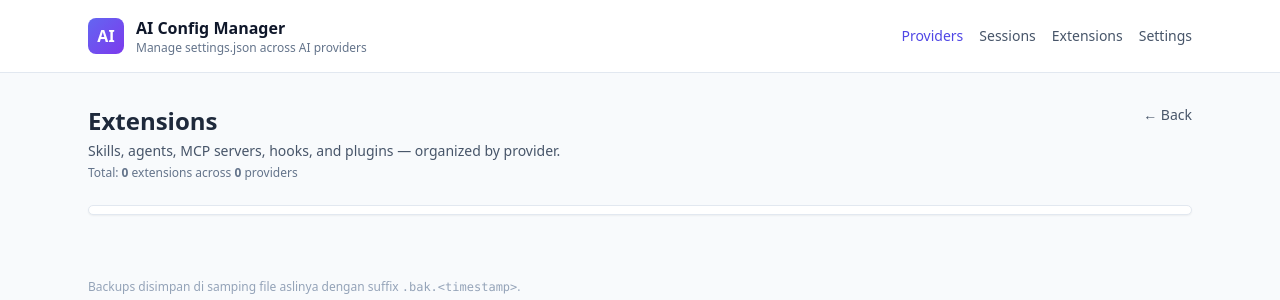
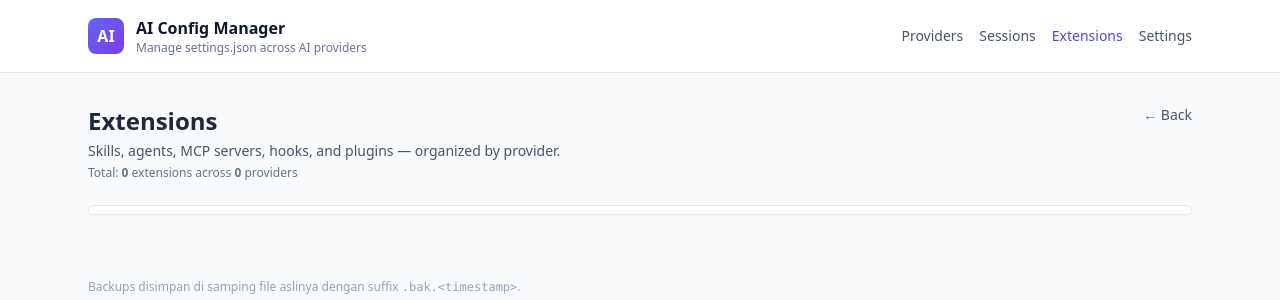
Before and after one commit to farasjibran/ai_cofig_manager, a Django app: page /extensions/ in a window 1280 px wide. Shown: the top 300 px of the page. Run offline with Django 5.2, Linux system fonts and the light colour scheme; tables that the repository leaves empty hold one stand-in row (values such as "Sample post"); some libraries are stand-ins or nearby versions.

Commit message:
style: update base template styling

```diff
--- a/templates/base.html
+++ b/templates/base.html
@@ -22,10 +22,10 @@
         </div>
       </a>
       <nav class="flex items-center gap-4 text-sm">
-        <a href="{% url 'provider_index' %}" class="text-indigo-600 hover:underline">Providers</a>
-        <a href="{% url 'sessions' %}" class="text-slate-600 hover:text-slate-900">Sessions</a>
-        <a href="{% url 'extensions' %}" class="text-slate-600 hover:text-slate-900">Extensions</a>
-        <a href="{% url 'settings' %}" class="text-slate-600 hover:text-slate-900">Settings</a>
+        <a href="{% url 'provider_index' %}" class="{% if request.resolver_match.url_name == 'provider_index' or request.resolver_match.url_name == 'provider_detail' %}text-indigo-600{% else %}text-slate-600 hover:text-slate-900{% endif %}">Providers</a>
+        <a href="{% url 'sessions' %}" class="{% if request.resolver_match.url_name == 'sessions' or request.resolver_match.url_name == 'session_detail' %}text-indigo-600{% else %}text-slate-600 hover:text-slate-900{% endif %}">Sessions</a>
+        <a href="{% url 'extensions' %}" class="{% if request.resolver_match.url_name == 'extensions' %}text-indigo-600{% else %}text-slate-600 hover:text-slate-900{% endif %}">Extensions</a>
+        <a href="{% url 'settings' %}" class="{% if request.resolver_match.url_name == 'settings' %}text-indigo-600{% else %}text-slate-600 hover:text-slate-900{% endif %}">Settings</a>
       </nav>
     </div>
   </header>
```
